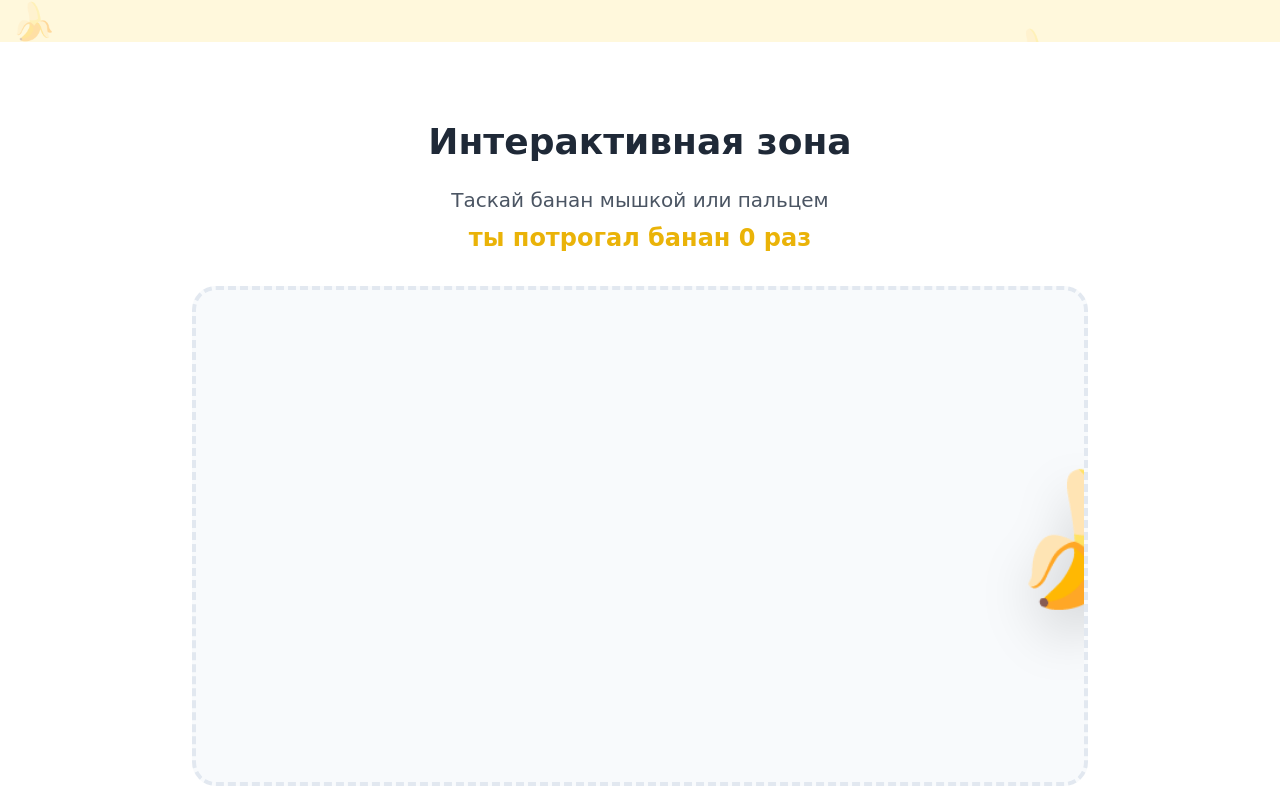
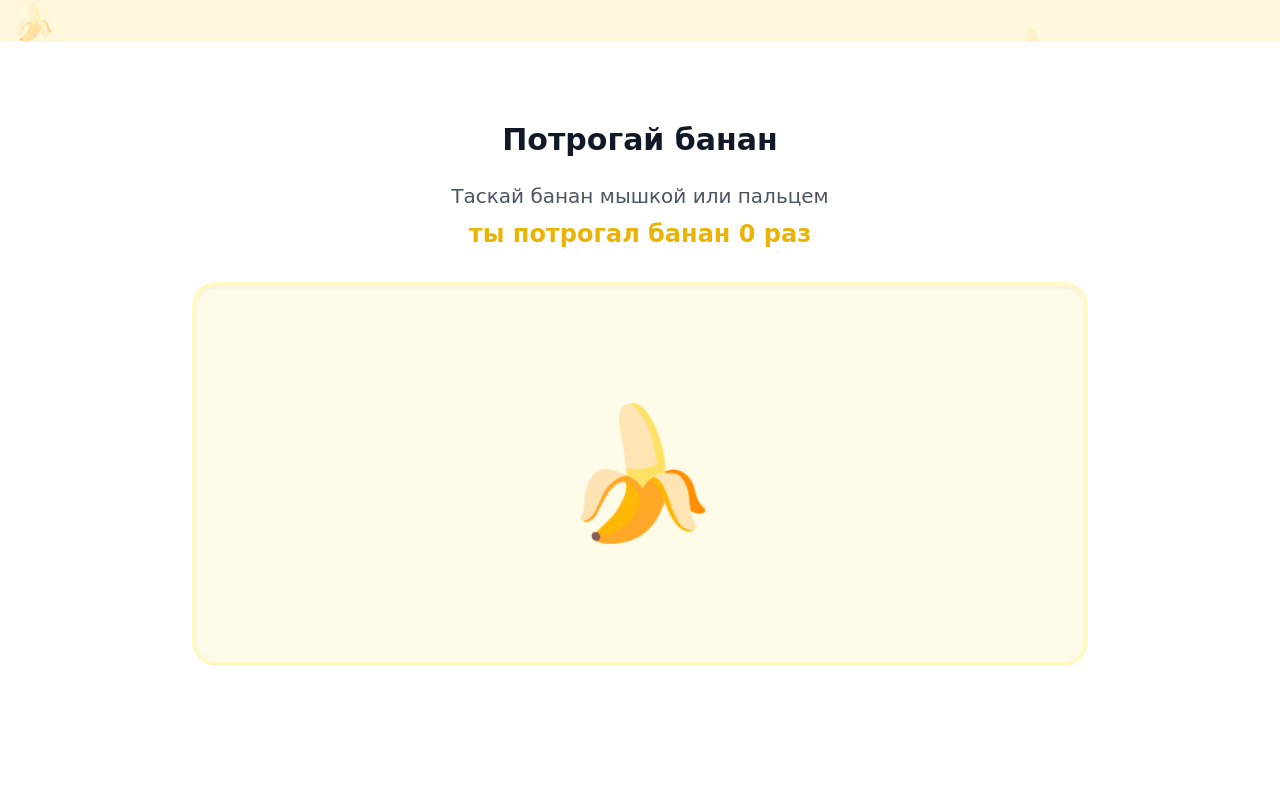
Before and after one commit to ljudidela/banana, a React (Vite) app: page / in a window 1280 px wide. Shown: the part 1398-2200 px from the top of the page. Built offline with nearby package versions, Linux system fonts and the light colour scheme.

Commit message:
AI: update src/components/InteractiveZone.tsx — Доработать блок Потрогай банан

```diff
--- a/src/components/InteractiveZone.tsx
+++ b/src/components/InteractiveZone.tsx
@@ -1,96 +1,40 @@
-import React, { useState, useRef, useEffect } from 'react';
+import React, { useState, useRef } from 'react';
+import { motion } from 'framer-motion';
 
-const InteractiveZone = () => {
+const InteractiveZone: React.FC = () => {
   const [count, setCount] = useState(0);
-  const [position, setPosition] = useState({ x: 0, y: 0 });
-  const [isDragging, setIsDragging] = useState(false);
-  const [dragOffset, setDragOffset] = useState({ x: 0, y: 0 });
-
-  const containerRef = useRef<HTMLDivElement>(null);
-  const bananaRef = useRef<HTMLDivElement>(null);
-
-  useEffect(() => {
-    if (containerRef.current && bananaRef.current) {
-      const container = containerRef.current.getBoundingClientRect();
-      const banana = bananaRef.current.getBoundingClientRect();
-      setPosition({
-        x: (container.width - banana.width) / 2,
-        y: (container.height - banana.height) / 2
-      });
-    }
-  }, []);
-
-  const handlePointerDown = (e: React.PointerEvent) => {
-    if (!bananaRef.current) return;
-
-    const rect = bananaRef.current.getBoundingClientRect();
-    setDragOffset({
-      x: e.clientX - rect.left,
-      y: e.clientY - rect.top
-    });
-    setIsDragging(true);
-    setCount(c => c + 1);
-
-    e.currentTarget.setPointerCapture(e.pointerId);
-  };
-
-  const handlePointerMove = (e: React.PointerEvent) => {
-    if (!isDragging || !containerRef.current || !bananaRef.current) return;
-
-    const containerRect = containerRef.current.getBoundingClientRect();
-    const bananaRect = bananaRef.current.getBoundingClientRect();
-
-    let newX = e.clientX - containerRect.left - dragOffset.x;
-    let newY = e.clientY - containerRect.top - dragOffset.y;
-
-    const maxX = containerRect.width - bananaRect.width;
-    const maxY = containerRect.height - bananaRect.height;
-
-    newX = Math.max(0, Math.min(newX, maxX));
-    newY = Math.max(0, Math.min(newY, maxY));
-
-    setPosition({ x: newX, y: newY });
-  };
-
-  const handlePointerUp = (e: React.PointerEvent) => {
-    setIsDragging(false);
-    e.currentTarget.releasePointerCapture(e.pointerId);
-  };
+  const constraintsRef = useRef<HTMLDivElement>(null);
 
   return (
     <section className="py-20 bg-white">
       <div className="container mx-auto px-4">
         <div className="max-w-4xl mx-auto text-center">
-          <h2 className="text-4xl font-bold mb-6 text-gray-800">Интерактивная зона</h2>
+          <h2 className="text-3xl font-bold text-gray-900 mb-6">Потрогай банан</h2>
 
+          <div className="mb-8">
             <p className="text-xl text-gray-600 mb-2">
               Таскай банан мышкой или пальцем
             </p>
-
-          <p className="text-2xl font-bold text-yellow-500 mb-8">
+            <p className="text-2xl font-bold text-yellow-500">
               ты потрогал банан {count} раз
             </p>
+          </div>
 
           <div
-            ref={containerRef}
-            className="relative h-[500px] bg-slate-50 rounded-3xl border-4 border-dashed border-slate-200 overflow-hidden touch-none select-none"
-            onPointerMove={handlePointerMove}
-            onPointerUp={handlePointerUp}
-            onPointerLeave={handlePointerUp}
+            ref={constraintsRef}
+            className="relative h-96 bg-yellow-50 rounded-3xl border-4 border-yellow-100 overflow-hidden flex items-center justify-center shadow-inner"
           >
-            <div
-              ref={bananaRef}
-              onPointerDown={handlePointerDown}
-              style={{
-                transform: `translate(${position.x}px, ${position.y}px)`,
-                cursor: isDragging ? 'grabbing' : 'grab'
-              }}
-              className="absolute inline-block transition-transform duration-75 ease-out hover:scale-110 active:scale-95"
+            <motion.div
+              drag
+              dragConstraints={constraintsRef}
+              dragElastic={0.1}
+              whileHover={{ scale: 1.1, cursor: 'grab' }}
+              whileTap={{ scale: 0.9, cursor: 'grabbing' }}
+              onClick={() => setCount((prev) => prev + 1)}
+              className="text-9xl select-none touch-none z-10"
             >
-              <div className="text-9xl drop-shadow-2xl">
               🍌
-              </div>
-            </div>
+            </motion.div>
           </div>
         </div>
       </div>
```
Lines whose indentation alone changed are shown as unchanged.
